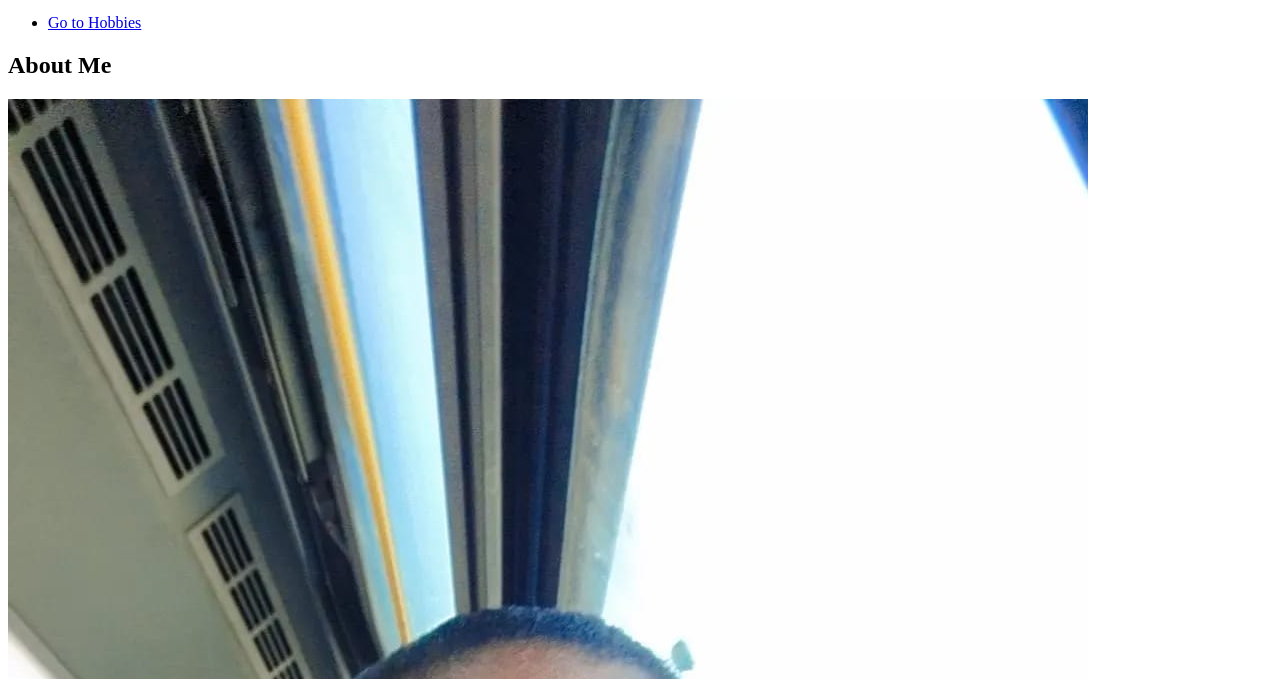
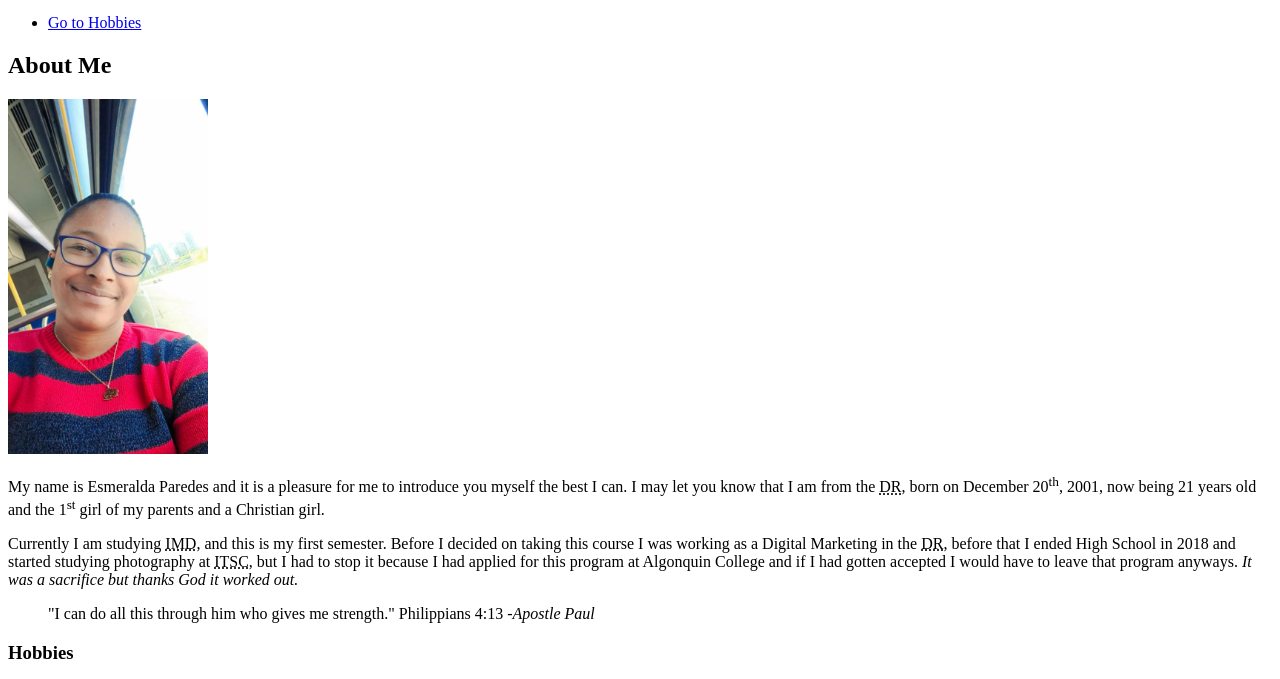
Before and after one commit to pare0262/pare0262.github.io, a plain HTML site: page html-assignment/index.html in a window 1280 px wide. Shown: the part 118-797 px from the top of the page. Drawn offline with Linux system fonts and the light colour scheme.

Commit message:
change photo size

```diff
--- a/html-assignment/index.html
+++ b/html-assignment/index.html
@@ -29,7 +29,7 @@
 
       <h2>About Me</h2>
 
-       <img src="images/myself.jpeg" alt="a picture of myself">
+       <img src="images/myself.jpeg" alt="a picture of myself" width="200">
 
 
       <p>My name is Esmeralda Paredes and it is a pleasure for me to introduce you myself the best I can. I may let you know that I am from the <abbr title="Dominican Republic">DR</abbr>, born on December 20<sup>th</sup>, 2001, now being 21 years old and the 1<sup>st</sup> girl of my parents and a Christian girl. </p>
```
